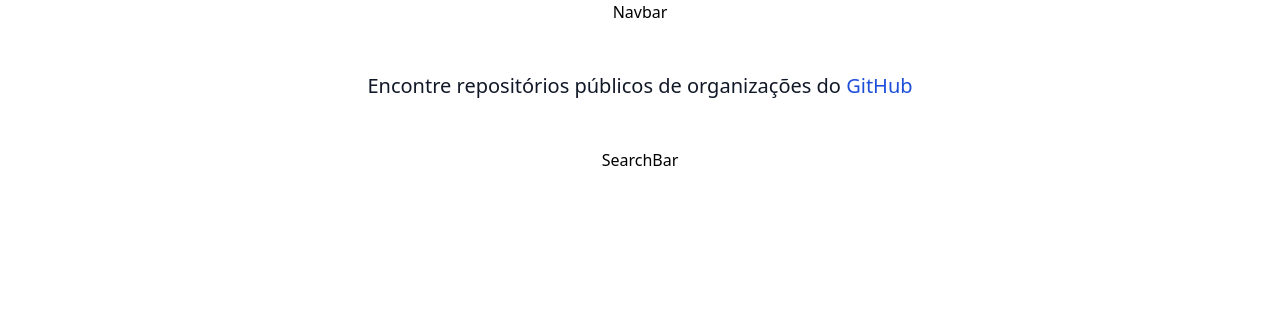
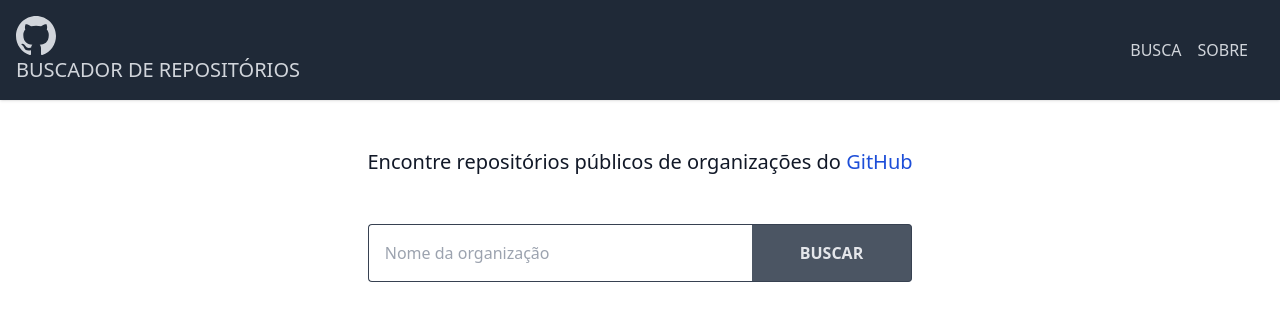
Before and after one commit to pedrohenriquebrandao/gh-repos, a React (Create React App) app: page / in a window 1280 px wide. Shown: the top 320 px of the page. Built offline with nearby package versions, Linux system fonts and the light colour scheme.

Commit message:
Updated App.js

```diff
--- a/src/App.js
+++ b/src/App.js
@@ -1,10 +1,12 @@
 import "./App.css";
+import Navbar from "./components/Navbar";
+import SearchBar from "./components/SearchBar";
 
 function App() {
 
   return (
     <div className="App">
-      Navbar
+      <Navbar />
 
       <main className="App">
         <div className="text-gray-900 text-xl mb-12 mt-12 justify-center content-center">
@@ -15,7 +17,7 @@ function App() {
         </div>
 
         <div>
-          SearchBar
+          <SearchBar />
         </div>
       </main>
     </div>
```
